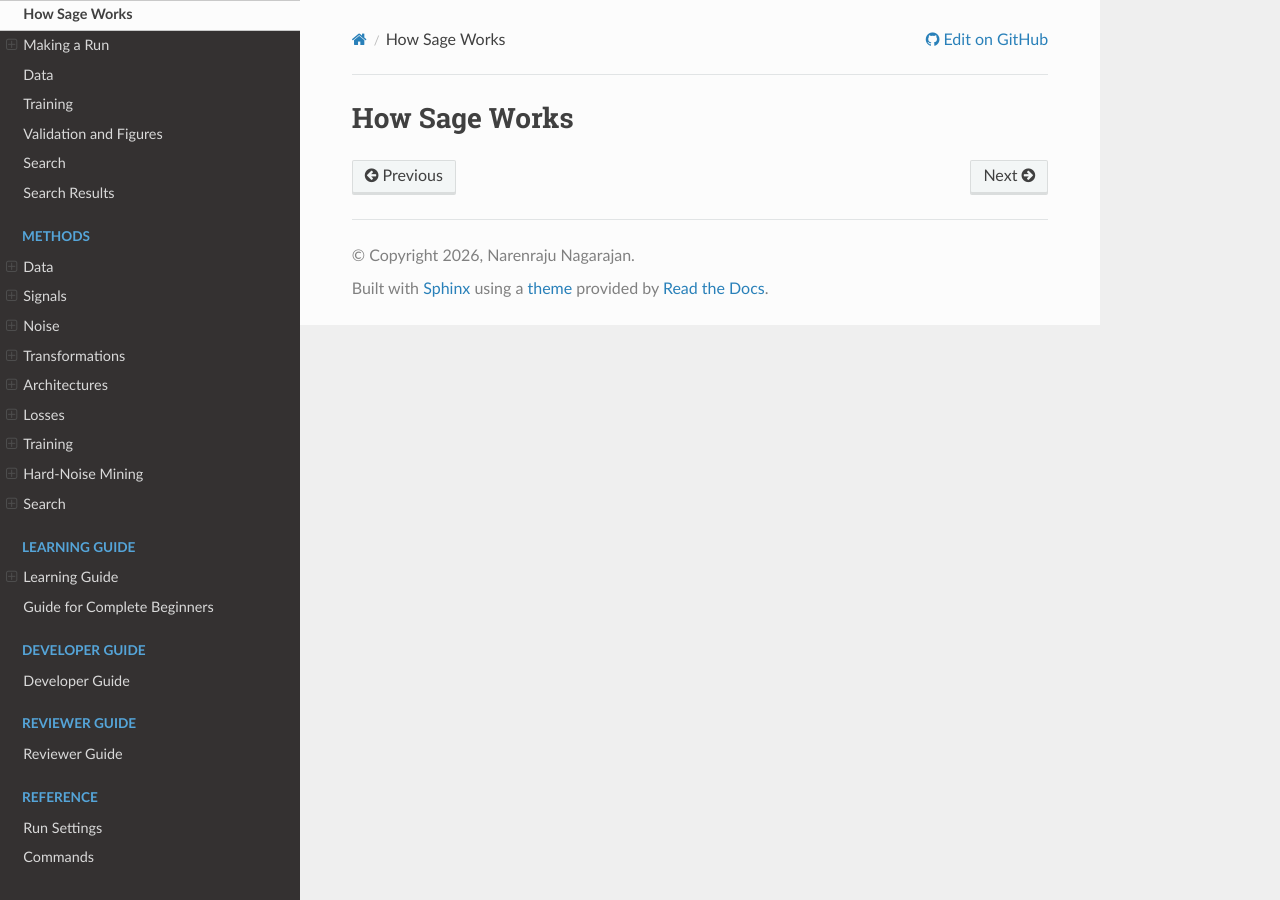
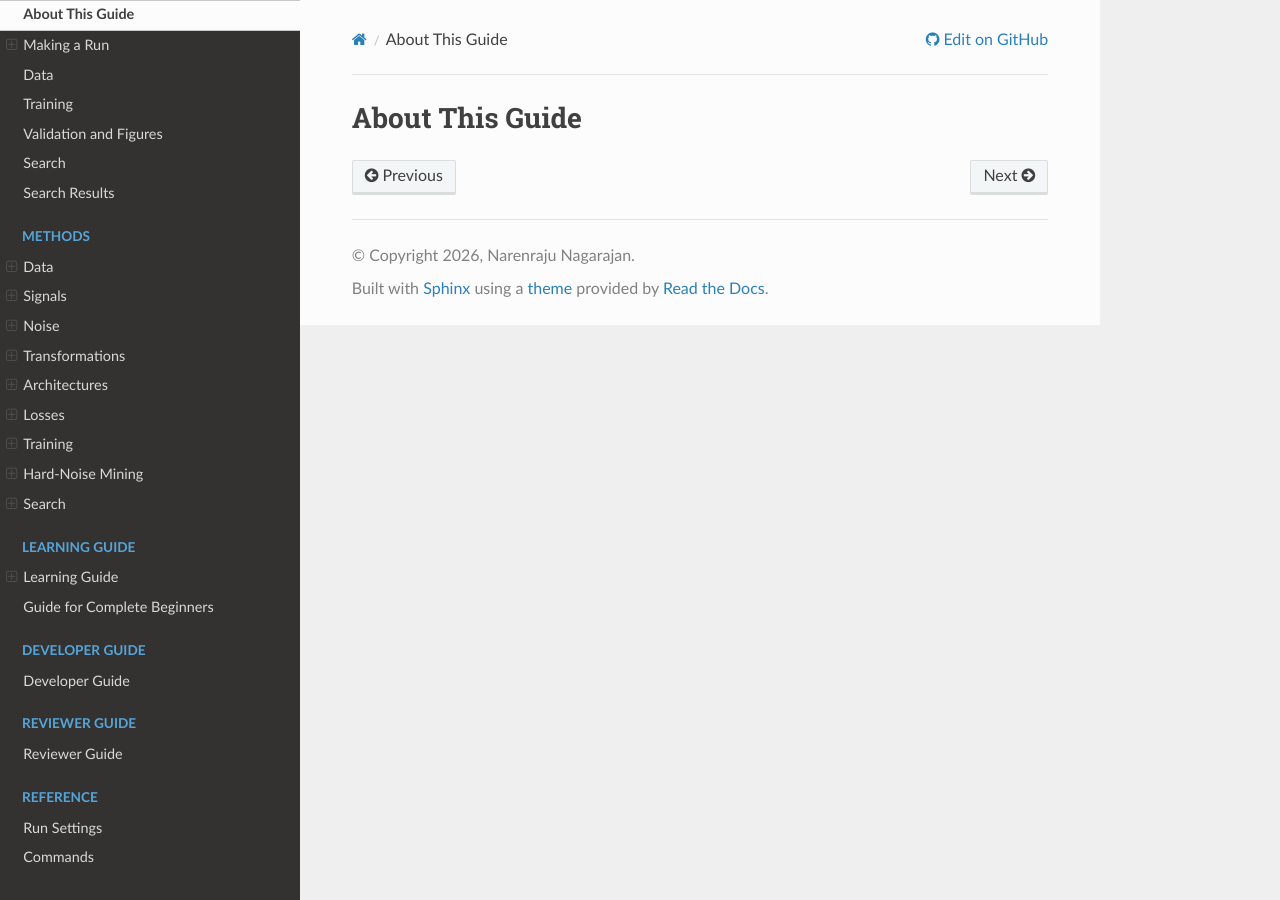
Before and after one commit to nnarenraju/sage, a Sphinx documentation site: the page built from docs/source/overview.rst, in a window 1280 px wide. Built offline with Sphinx 7.4.7 and the Read the Docs theme 3.1.0, drawn with Linux system fonts in a browser that asks for light colours; pages that are not in the unit, such as notebooks, are missing from menus.

Commit message:
Rename the overview page to About This Guide

```diff
--- a/docs/source/overview.rst
+++ b/docs/source/overview.rst
@@ -1,2 +1,2 @@
-How Sage Works
-==============
+About This Guide
+================
```
